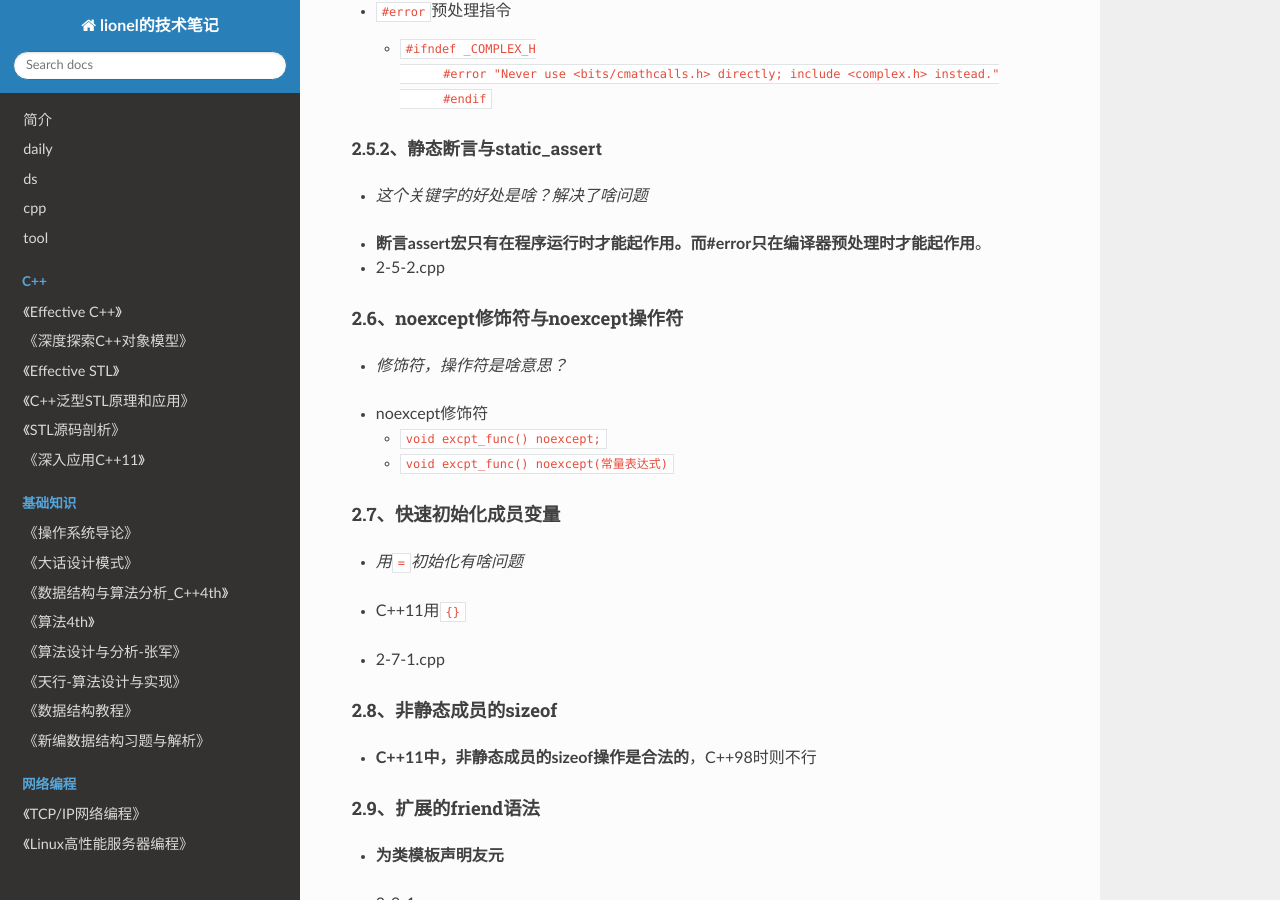
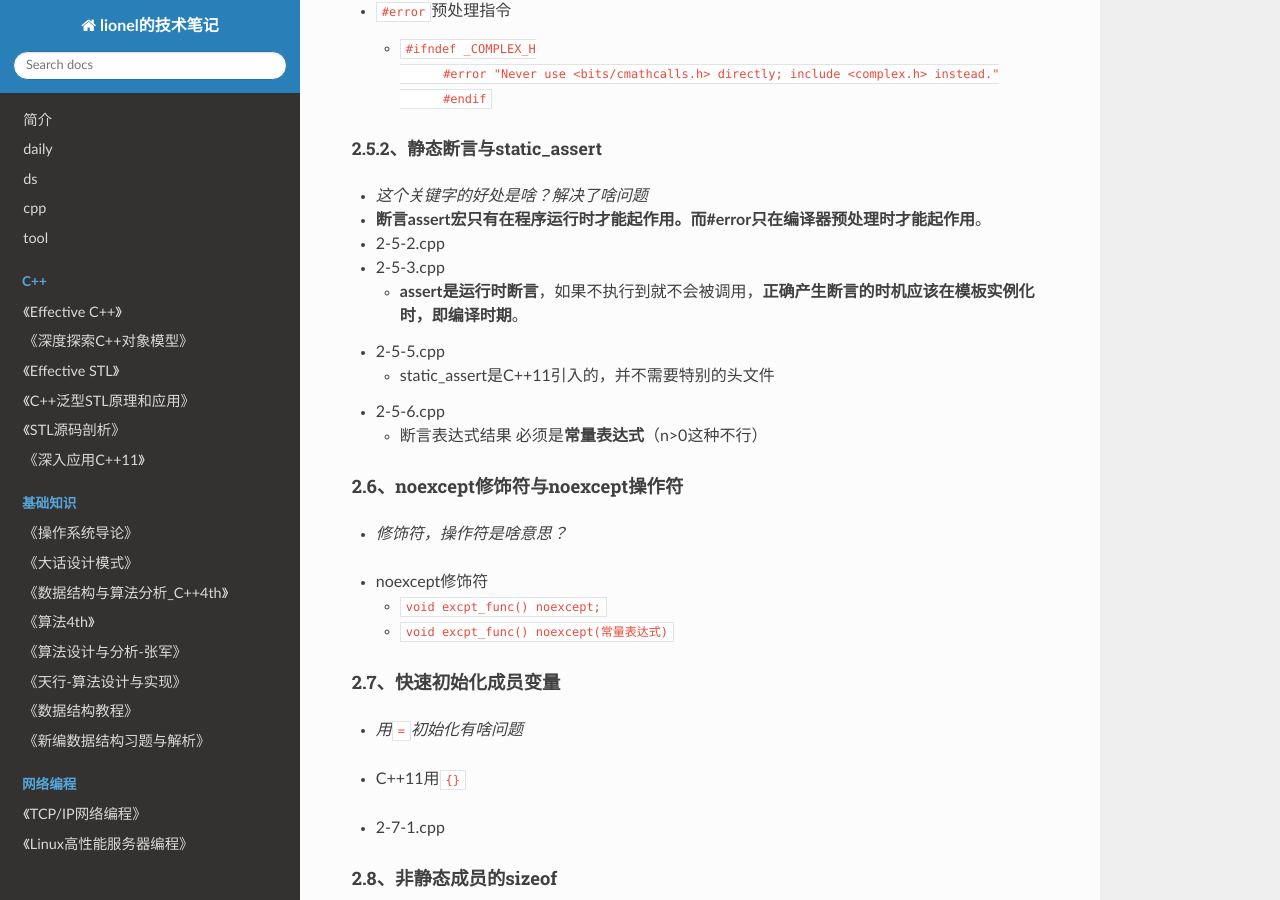
Before and after one commit to wolflion/booknotes, an MkDocs documentation site: the page built from docs/22C++modern/深入理解C++11.md, in a window 1280 px wide and 900 px high, scrolled down 2436 px. Built offline with MkDocs 1.6.1, drawn with Linux system fonts in a browser that asks for light colours; nearby versions of some CDN libraries.

Commit message:
Update 深入理解C++11.md

```diff
--- a/docs/22C++modern/深入理解C++11.md
+++ b/docs/22C++modern/深入理解C++11.md
@@ -99,9 +99,14 @@
 ##### 2.5.2、静态断言与static_assert
 
 + *这个关键字的好处是啥？解决了啥问题*
-
 + **断言assert宏只有在程序运行时才能起作用。而#error只在编译器预处理时才能起作用**。
 + 2-5-2.cpp
++ 2-5-3.cpp
+  + **assert是运行时断言**，如果不执行到就不会被调用，**正确产生断言的时机应该在模板实例化时，即编译时期**。
++ 2-5-5.cpp
+  + static_assert是C++11引入的，并不需要特别的头文件
++ 2-5-6.cpp
+  + 断言表达式结果 必须是**常量表达式**（n>0这种不行）
 
 #### 2.6、noexcept修饰符与noexcept操作符
 
```
